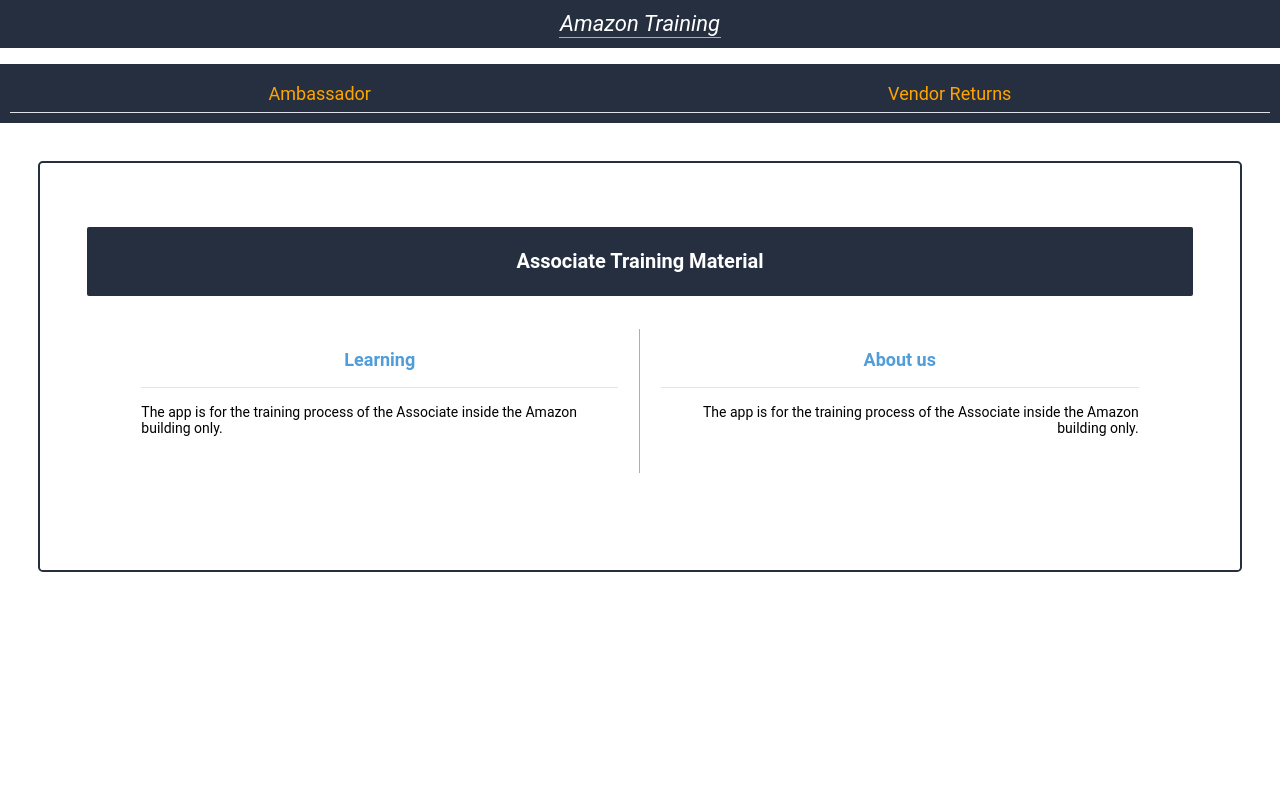
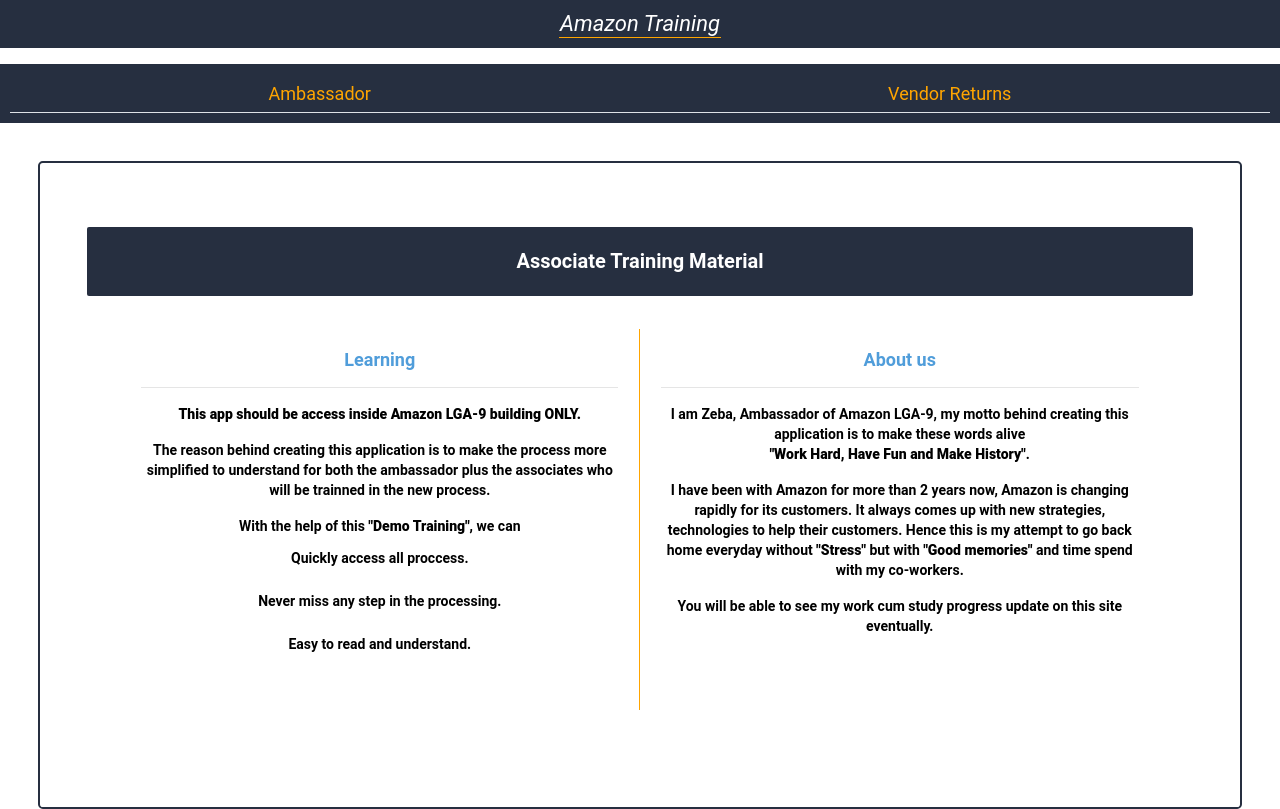
Before and after one commit to uionly/demo-vendor-amazon, a React (Create React App) app: page / in a window 1280 px wide. Built offline with nearby package versions, Linux system fonts and the light colour scheme.

Commit message:
Pending intro and details completed

```diff
--- a/src/Component/Pages/Home.js
+++ b/src/Component/Pages/Home.js
@@ -1,7 +1,7 @@
 import React, { Component } from 'react';
 import Wrapper from '../Layout/Container';
 import styled from 'styled-components';
-import { Container, Row, Col } from 'react-bootstrap';
+import { Container, Row, Col, ListGroupItem } from 'react-bootstrap';
 
 const ContentText = styled.div`
   text-align: center;
@@ -11,12 +11,10 @@
   }
   .colLeft {
     padding: 2%;
-    text-align: left;
     border-right: 1px solid orange;
   }
   .colRight {
     padding: 2%;
-    text-align: right;
   }
   .Header{
     font-weight: bold;
@@ -32,6 +30,18 @@
     font-size: 18px;
     font-weight: bold;
   }
+  .paragraph{
+    font-size:14px;
+    font-weight: bold;
+    line-height: 20px;
+
+  }
+
+  .listItem{
+    border: none;
+    marin-top: 1%;
+
+  }
 `;
 
 class Home extends Component {
@@ -44,18 +54,41 @@
             <Col className='colLeft' md={6}>
               <h6 className='Heading'>Learning</h6>
               <hr />
-              <p>
-                The app is for the training process of the Associate inside the
-                Amazon building only.
+              <p className='paragraph'>
+                <strong>This app should be access inside Amazon LGA-9 building ONLY.</strong>
               </p>
+              <p className='paragraph'>
+                The reason behind creating this application is to make the process more
+                simplified to understand for both the ambassador plus the
+                associates who will be trainned in the new process.
+              </p>
+              <div className='paragraph'>
+                With the help of this <strong>"Demo Training"</strong>, we can
+
+                <br/>
+                  <ListGroupItem className="listItem">Quickly access all proccess.</ListGroupItem>
+                  <ListGroupItem className="listItem">Never miss any step in the processing.</ListGroupItem>
+                  <ListGroupItem className="listItem">Easy to read and understand.</ListGroupItem>
+                  <ListGroupItem className="listItem"></ListGroupItem>
+
+              </div>
             </Col>
             <Col className='colRight' md={6}>
               <h6 className='Heading'>About us</h6>
               <hr />
-              <p>
-                The app is for the training process of the Associate inside the
-                Amazon building only.
-              </p>
+              <p className='paragraph'>
+              I am Zeba, Ambassador of Amazon LGA-9, my motto behind creating this application
+                is to make these words alive <br/>
+                <strong>"Work Hard,  Have Fun  and  Make History"</strong>.
+              </p><p className='paragraph'>
+              I have been with Amazon for more than 2 years now, Amazon is changing rapidly for its customers.
+                It always comes up with new strategies, technologies to help their customers.
+                Hence this is my attempt to go back home everyday without <strong>"Stress"</strong> but with
+                 <strong> "Good memories"</strong> and time spend with my co-workers.
+                 </p><p className='paragraph'>
+                   You will be able to see my work cum study progress update on this site eventually.
+                   </p>
+
             </Col>
           </Row>
         </Container>
```
